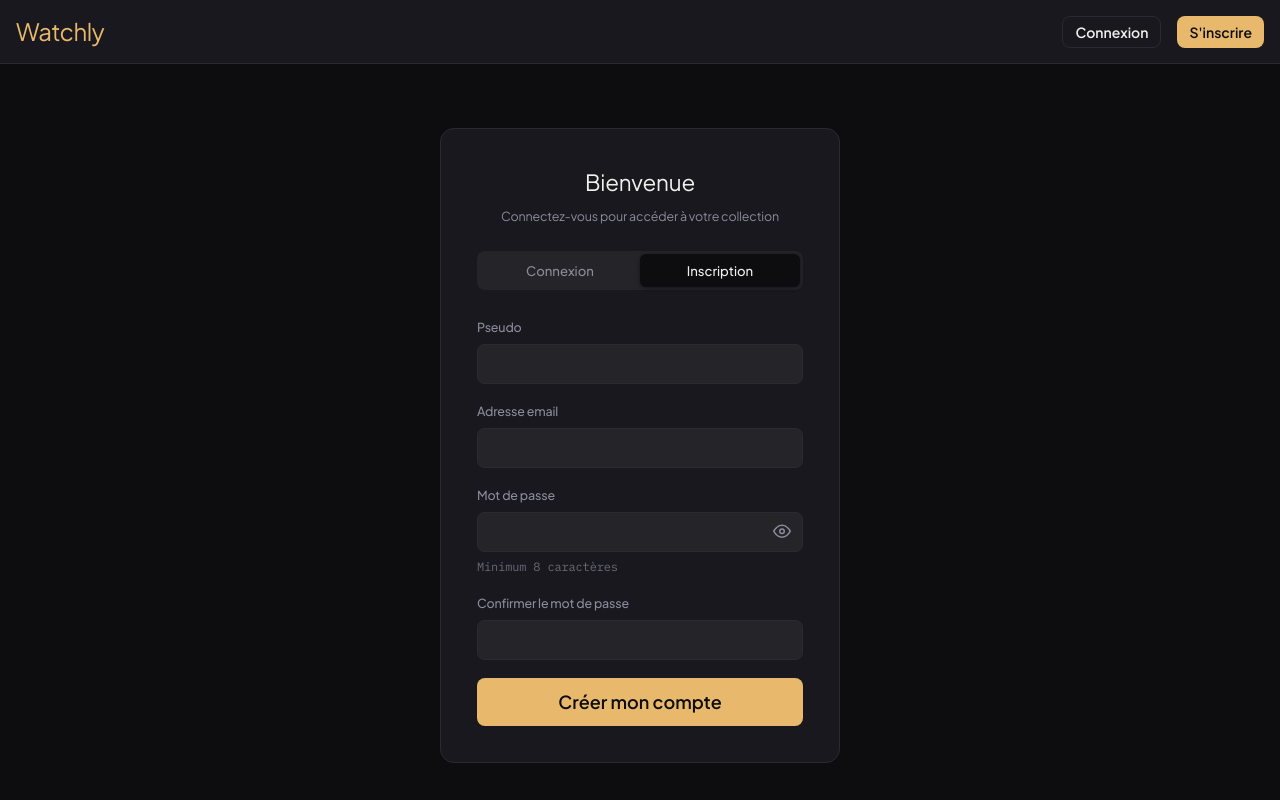
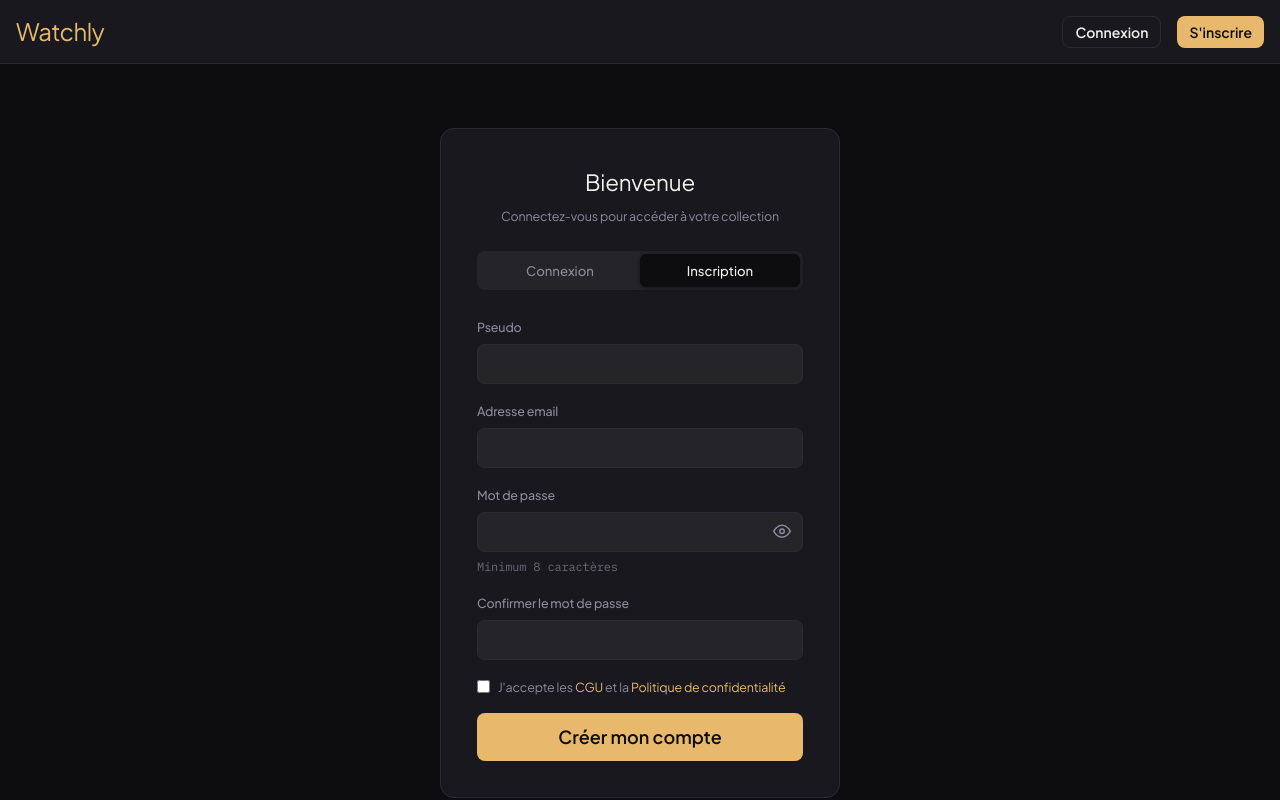
Before and after one commit to fluffy1211/watchly, a React (Vite) app in the folder frontend/: page /auth in a window 1280 px wide. Both pictures are taken after a click on the button "Inscription". Shown: the top 800 px of the page. Built offline with nearby package versions, Linux system fonts and the light colour scheme.

Commit message:
feat(auth): add mandatory consent checkbox to registration form

```diff
--- a/frontend/src/pages/Auth.jsx
+++ b/frontend/src/pages/Auth.jsx
@@ -24,6 +24,7 @@ export default function Auth() {
   const [regEmail, setRegEmail] = useState('')
   const [regPassword, setRegPassword] = useState('')
   const [regConfirm, setRegConfirm] = useState('')
+  const [regConsent, setRegConsent] = useState(false)
   const [showRegPw, setShowRegPw] = useState(false)
 
   // Shared state
@@ -66,7 +67,7 @@ export default function Auth() {
 
     setLoading(true)
     try {
-      await apiRegister(regEmail, regPassword, regUsername)
+      await apiRegister(regEmail, regPassword, regUsername, regConsent)
       await login(regEmail, regPassword)
       navigate('/search', { replace: true })
     } catch (err) {
@@ -238,6 +239,18 @@ export default function Auth() {
               {fieldErrors.password_confirmation && <span className={styles.fieldError}>{fieldErrors.password_confirmation}</span>}
             </div>
 
+            <label className={styles.consentRow}>
+              <input
+                type="checkbox"
+                checked={regConsent}
+                onChange={(e) => setRegConsent(e.target.checked)}
+                required
+              />
+              <span>
+                J&apos;accepte les <Link className={styles.legalLink} to="/cgu">CGU</Link> et la{' '}
+                <Link className={styles.legalLink} to="/confidentialite">Politique de confidentialité</Link>
+              </span>
+            </label>
             <Button variant="primary" size="lg" type="submit" loading={loading} style={{ width: '100%' }}>
               Créer mon compte
             </Button>
--- a/frontend/src/pages/Auth.module.css
+++ b/frontend/src/pages/Auth.module.css
@@ -183,3 +183,20 @@
     padding: 24px 20px;
   }
 }
+
+.consentRow {
+  display: flex;
+  align-items: flex-start;
+  gap: 8px;
+  margin-bottom: 16px;
+  font-size: 0.78rem;
+  color: var(--watchly-color-muted);
+  line-height: 1.5;
+  cursor: pointer;
+}
+
+.consentRow input {
+  margin-top: 2px;
+  accent-color: var(--watchly-color-primary);
+  cursor: pointer;
+}
```
